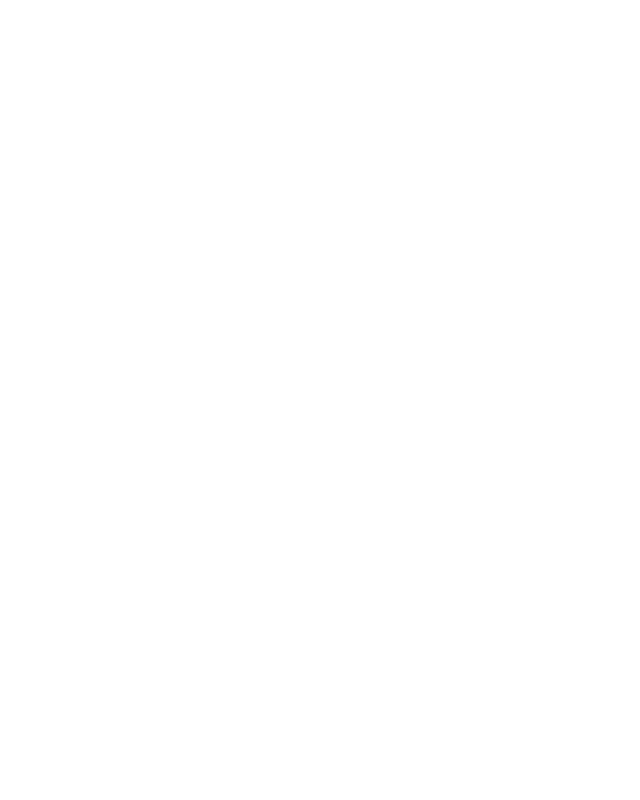
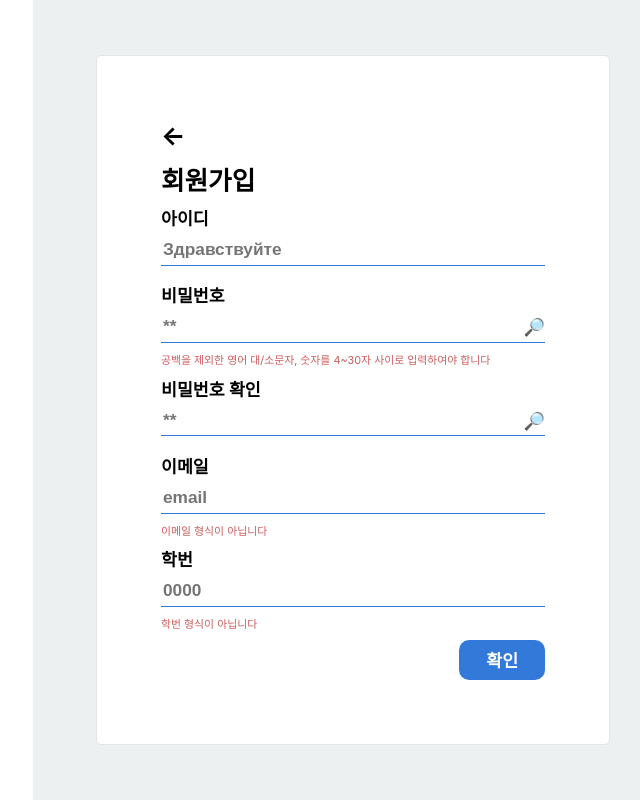
Before and after one commit to Areumari/areumari-web, a React (Create React App) app: page /signup in a window 1280 px wide. Before the commit this address had no page. Shown: the whole page, without its empty margins (607-1247 px from the left). Built offline with nearby package versions, Linux system fonts and the light colour scheme; no server answers.

Commit message:
feat :: 회원가입 뷰 및 라우터 추가

```diff
--- a/src/components/Router.jsx
+++ b/src/components/Router.jsx
@@ -1,12 +1,16 @@
 import React from 'react';
 import {BrowserRouter, Route, Routes} from "react-router-dom";
 import Home from "src/pages/home";
+import Login from "src/pages/auth/login";
+import Signup from "src/pages/auth/signup";
 
 const Router = () => {
     return (
         <BrowserRouter>
             <Routes>
                 <Route path='/' element={<Home/>}/>
+                <Route path='/login' element={<Login/>}/>
+                <Route path='/signup' element={<Signup/>}/>
             </Routes>
         </BrowserRouter>
     )
--- /dev/null
+++ b/src/components/signupForm/index.jsx
@@ -0,0 +1,73 @@
+import React from 'react';
+import * as S from './style'
+import TextInput from "src/components/textInput";
+import {useAuth} from "src/hooks/useAuth";
+import {useNavigate} from "react-router-dom";
+
+const SignupForm = () => {
+    const {...auth} = useAuth()
+    const navigate = useNavigate();
+    const goBack = () => {
+        navigate(-1);
+    }
+    return (
+        <S.Wrapper>
+            <S.Back onClick={goBack}>{'←'} </S.Back>
+            <S.Title>회원가입</S.Title>
+            <TextInput
+                title={'아이디'}
+                name={'id'}
+                placeholder={'Здравствуйте'}
+                value={auth.user.id}
+                change={auth.changeInput}
+                size={30}
+                warn={auth.pass ? null : '?'}
+            />
+            <TextInput
+                title={'비밀번호'}
+                name={'password'}
+                placeholder={'**'}
+                value={auth.user.password}
+                change={auth.changeInput}
+                size={30}
+                warn={auth.isPassword ? null : '공백을 제외한 영어 대/소문자, 숫자를 4~30자 사이로 입력하여야 합니다'}
+                isPassword
+            />
+            <TextInput
+                title={'비밀번호 확인'}
+                name={'checkPassword'}
+                placeholder={'**'}
+                value={auth.user.checkPassword}
+                change={auth.changeInput}
+                size={30}
+                warn={auth.checkPassword ? null : '비밀번호가 같지 않습니다'}
+                isPassword
+            />
+            <TextInput
+                title={'이메일'}
+                name={'email'}
+                placeholder={'email'}
+                value={auth.user.email}
+                change={auth.changeInput}
+                size={30}
+                warn={auth.isEmail ? null : '이메일 형식이 아닙니다'}
+            />
+            <TextInput
+                title={'학번'}
+                name={'number'}
+                placeholder={'0000'}
+                value={auth.user.number}
+                change={auth.changeInput}
+                size={4}
+                warn={auth.isNumber ? null : '학번 형식이 아닙니다'}
+            />
+
+            <S.ButtonContainer>
+                <S.FormButton onClick={auth.signIn}>
+                    <S.ButtonText>확인</S.ButtonText>
+                </S.FormButton>
+            </S.ButtonContainer>
+        </S.Wrapper>
+    )
+}
+export default SignupForm;
--- /dev/null
+++ b/src/components/signupForm/style.js
@@ -0,0 +1,44 @@
+import styled from "styled-components";
+
+export const Wrapper = styled.div`
+    width: 60%;
+    height: 70%;
+    padding: 10%;
+    display: flex;
+    border-radius: 5px;
+    border: 1px solid #e5e5e5;
+    flex-direction: column;
+    align-items: start;
+    justify-content: space-between;
+    background-color: ${({ theme }) => theme.colors.white};
+`
+export const Title = styled.span`
+    font-size: ${({ theme }) => theme.fontSize.large1};
+    font-weight: ${({ theme }) => theme.fontWeight.large1};
+    user-select: none;
+`
+export const Back = styled(Title)`
+    cursor: pointer;
+`
+export const ButtonContainer = styled.div`
+    width: 100%;
+    display: flex;
+    flex-wrap: wrap;
+    justify-content: end;
+    gap: 0.5em;
+`
+export const FormButton = styled.div`
+    //width: 100%;
+    padding: 2% 7%;
+    display: flex;
+    justify-content: center;
+    border-radius: 10px;
+    background-color: ${({ theme }) => theme.colors.main};
+    cursor: pointer;
+
+`
+export const ButtonText = styled.span`
+    font-weight: ${({ theme }) => theme.fontWeight.medium1};
+    font-size: ${({ theme }) => theme.fontSize.medium1};
+    color: #ffffff;
+`
--- /dev/null
+++ b/src/pages/auth/signup/index.jsx
@@ -0,0 +1,14 @@
+import React from "react";
+import * as S from "./style";
+import SignupForm from "src/components/signupForm";
+
+const Login = () => {
+    return (
+        <S.Wrapper>
+            <S.FormContainer>
+                <SignupForm/>
+            </S.FormContainer>
+        </S.Wrapper>
+    )
+}
+export default Login;
--- /dev/null
+++ b/src/pages/auth/signup/style.js
@@ -0,0 +1,21 @@
+import styled from "styled-components";
+
+export const Wrapper = styled.div`
+    width: 100vw;
+    height: 100vh;
+    display: flex;
+    justify-content: end;
+    //background-color: #b1b1b1;
+`
+export const FormContainer = styled.div`
+    width: 50%;
+    height: 100%;
+    display: flex;
+    align-items: center;
+    justify-content: center;
+    background-color: ${({ theme }) => theme.colors.light};
+    //box-shadow: 0 4px 4px rgba(0,0,0,0.25);
+`
+export const BackgroundContainer = styled(FormContainer)`
+
+`
```
